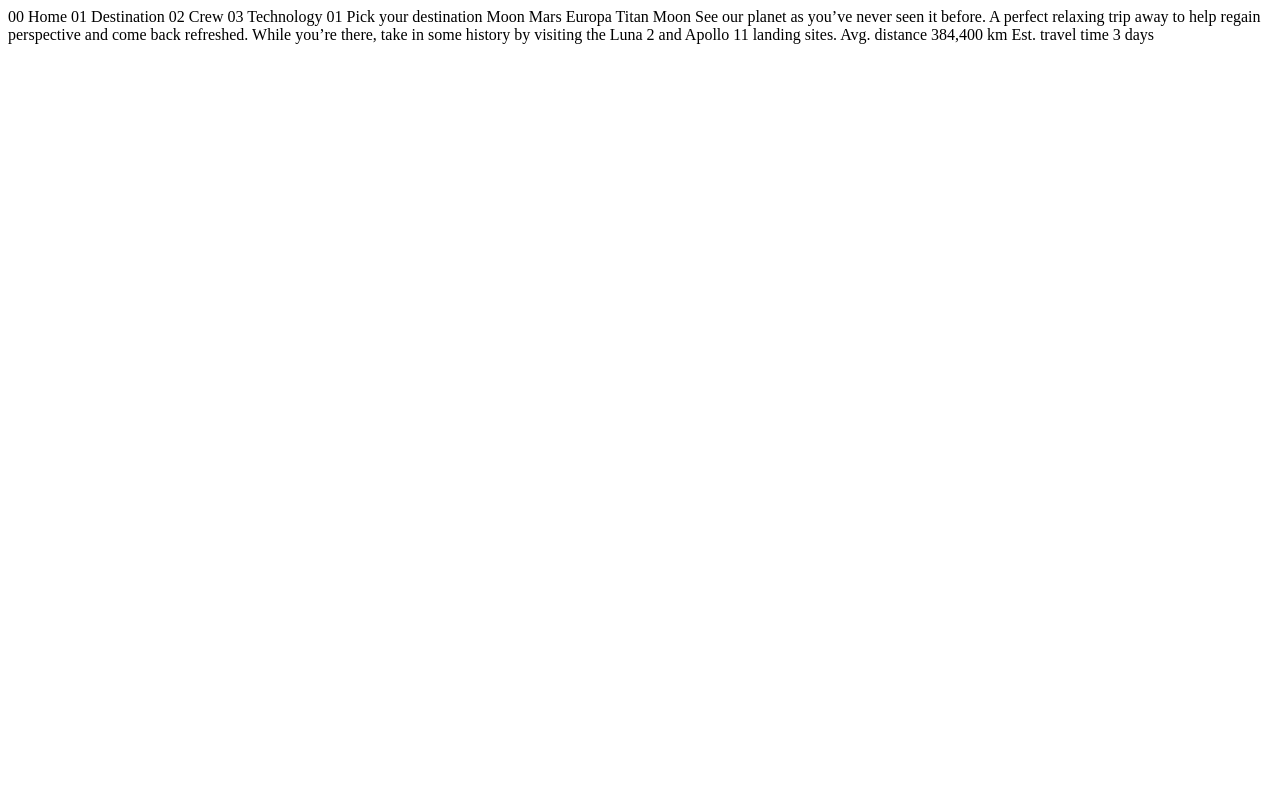
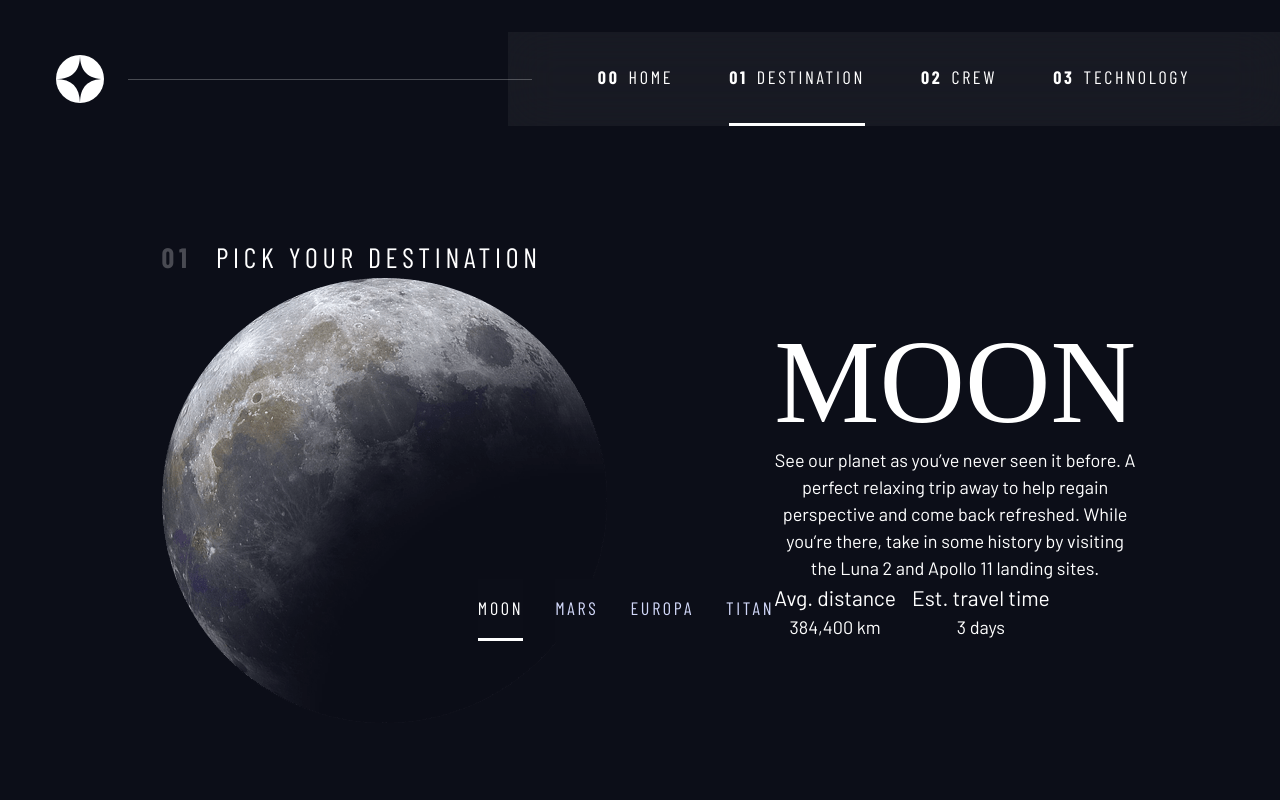
Before and after one commit to asyavillan04/space-tourism-website-main, a plain HTML site: page starter-code/destination-moon.html in a window 1280 px wide. Drawn offline with nearby package versions, Linux system fonts and the light colour scheme; a web font is replaced by a local one.

Commit message:
start styling destination page

```diff
--- a/starter-code/destination-moon.html
+++ b/starter-code/destination-moon.html
@@ -7,31 +7,82 @@
   <link rel="icon" type="image/png" sizes="32x32" href="./assets/favicon-32x32.png">
 
   <title>Frontend Mentor | Space tourism website</title>
+
+        <!-- Google fonts -->
+        <link rel="preconnect" href="https://fonts.googleapis.com">
+        <link rel="preconnect" href="https://fonts.gstatic.com" crossorigin>
+        <link href="https://fonts.googleapis.com/css2?family=Barlow+Condensed:wght@400;700&family=Bellefair&family=Barlow:wght@400;700&display=swap"
+            rel="stylesheet">
+<!-- CSS -->
+  <link rel="stylesheet" href="styles/index.css">
+
+  <script src="index.js" defer></script>
 </head>
-<body>
+<body class="destination">
 
-  00 Home
-  01 Destination
-  02 Crew
-  03 Technology
+  <a class="skip-to-content" href="#main">Skip to content</a>
+  <header class="primary-header flex">
+    <div>
+      <img src="./assets/shared/logo.svg" alt="space tourism logo" class="logo">
+    </div>
 
-  01 Pick your destination
+    <button
+    class="mobile-nav-toggle"
+    aria-controls="primary-navigation"
+    aria-expanded="false">
+      <span class="sr-only">Menu</span>
+    </button>
 
-  Moon
-  Mars
-  Europa
-  Titan
+    <nav>
+        <ul id="primary-navigation"
+        data-visible="false"
+        class="primary-navigation underline-indicators flex">
+            <li><a class="ff-sans-cond uppercase text-white letter-spacing-2" href="index.html"><span aria-hidden="true">00</span>Home</a></li>
+            <li class="active"><a class="ff-sans-cond uppercase text-white letter-spacing-2" href="destination.html"><span aria-hidden="true">01</span>Destination</a></li>
+            <li><a class="ff-sans-cond uppercase text-white letter-spacing-2" href="crew.html"><span aria-hidden="true">02</span>Crew</a></li>
+            <li><a class="ff-sans-cond uppercase text-white letter-spacing-2" href="technology.html"><span aria-hidden="true">03</span>Technology</a></li>
+        </ul>
+    </nav>
 
-  Moon
+  </header>
 
-  See our planet as you’ve never seen it before. A perfect relaxing trip away to help
-  regain perspective and come back refreshed. While you’re there, take in some history
-  by visiting the Luna 2 and Apollo 11 landing sites.
+  <main id="main" class="grid-container grid-container--destination">
+    <div>
+      <h1 class="numbered-title ff-sans-cond uppercase text-white letter-spacing-2 fs-200">
+      <span>01</span> Pick your destination</h1>
 
-  Avg. distance
-  384,400 km
 
-  Est. travel time
-  3 days
+      <img src="assets/destination/image-moon.png" alt="the moon">
+    </div>
+
+    <div>
+    <div class="tab-list underline-indicators flex">
+        <button aria-selected="true" class="uppercase ff-sans-cond text-accent bg-dark letter-spacing-2">Moon</button>
+        <button aria-selected="false" class="uppercase ff-sans-cond text-accent bg-dark letter-spacing-2">Mars</button>
+        <button aria-selected="false" class="uppercase ff-sans-cond text-accent bg-dark letter-spacing-2">Europa</button>
+        <button aria-selected="false" class="uppercase ff-sans-cond text-accent bg-dark letter-spacing-2">Titan</button>
+    </div>
+
+    <article>
+    <h2 class="fs-900 ff-serif text-white d-block uppercase">Moon</h2>
+
+    <p>See our planet as you’ve never seen it before. A perfect relaxing trip away to help
+    regain perspective and come back refreshed. While you’re there, take in some history
+    by visiting the Luna 2 and Apollo 11 landing sites.</p>
+
+      <div class="flex">
+        <div>
+          <h3>Avg. distance</h3>
+          <p>384,400 km</p>
+        </div>
+        <div>
+          <h3>Est. travel time</h3>
+          <p>3 days</p>
+        </div>
+      </div>
+
+    </article>
+    </div>
+  </main>
 </body>
 </html>
```
